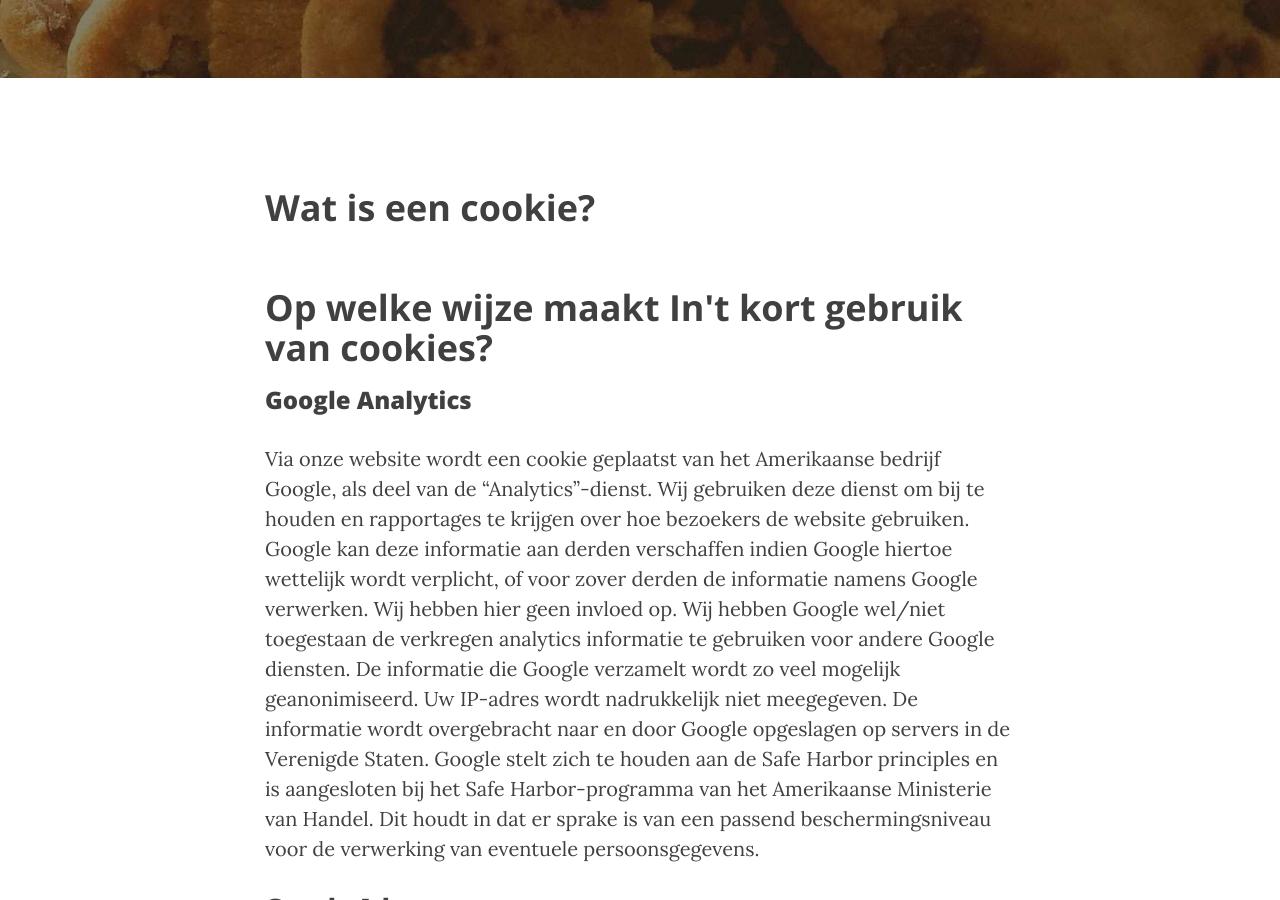
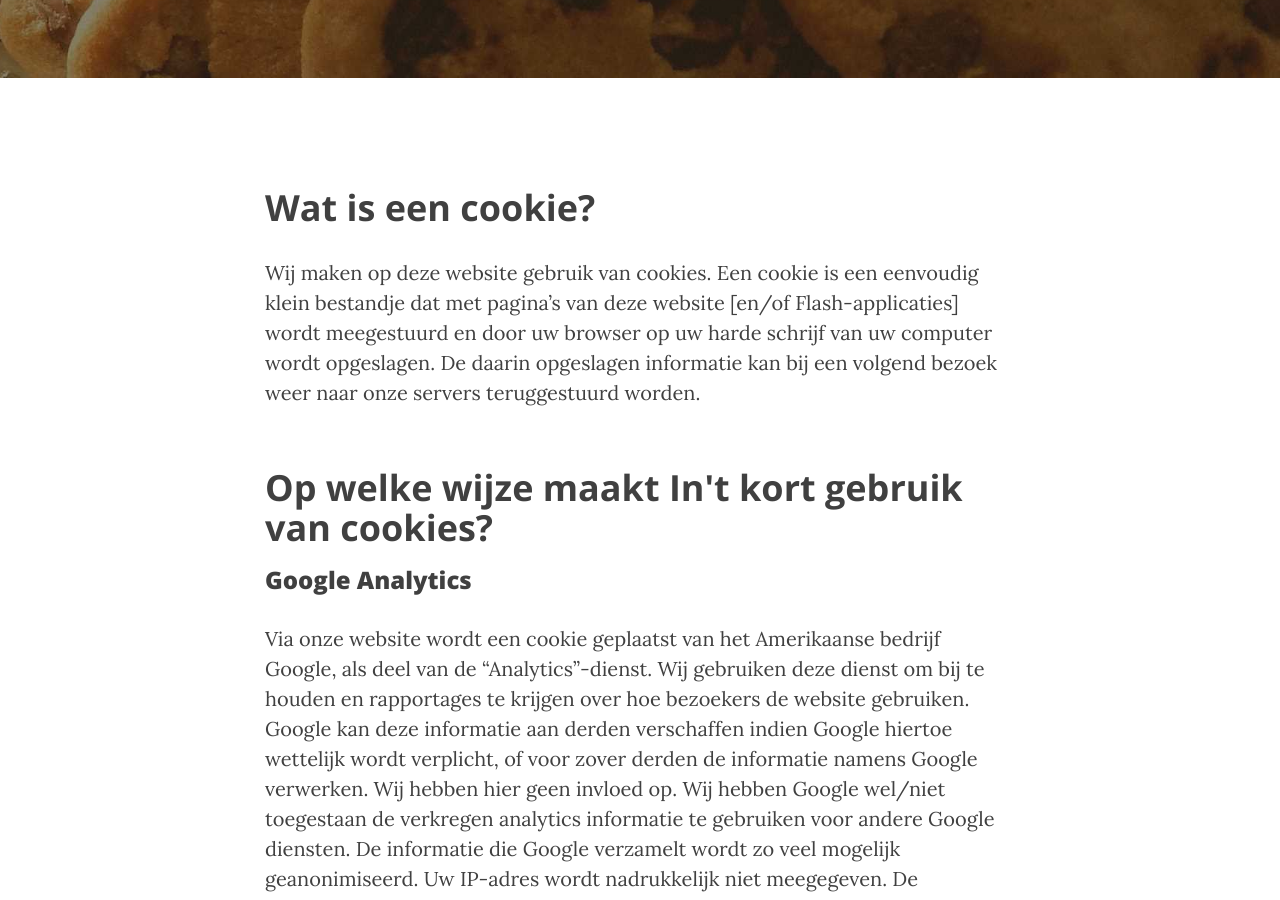
Before and after one commit to intkort/intkort.github.io, a Jekyll site: the page built from cookieverklaring.html, in a window 1280 px wide and 900 px high, scrolled down 370 px. Built offline with Jekyll 4.4.1, drawn with Linux system fonts in a browser that asks for light colours; nearby versions of some CDN libraries; some web fonts are replaced.

Commit message:
Update cookieverklaring.html

```diff
--- a/cookieverklaring.html
+++ b/cookieverklaring.html
@@ -5,7 +5,7 @@ description: "Cookieverklaring van In't Kort"
 header-img: "img/cookies-bg.jpg"
 ---
 <h2 class="section-heading">Wat is een cookie?</h2>
-<p><p>
+<p>Wij maken op deze website gebruik van cookies. Een cookie is een eenvoudig klein bestandje dat met pagina’s van deze website [en/of Flash-applicaties] wordt meegestuurd en door uw browser op uw harde schrijf van uw computer wordt opgeslagen. De daarin opgeslagen informatie kan bij een volgend bezoek weer naar onze servers teruggestuurd worden.<p>
 <h2 class="section-heading">Op welke wijze maakt In't kort gebruik van cookies?</h2>
 <h3>Google Analytics</h3>
 <p>Via onze website wordt een cookie geplaatst van het Amerikaanse bedrijf Google, als deel van de “Analytics”-dienst. Wij gebruiken deze dienst om bij te houden en rapportages te krijgen over hoe bezoekers de website gebruiken. Google kan deze informatie aan derden verschaffen indien Google hiertoe wettelijk wordt verplicht, of voor zover derden de informatie namens Google verwerken. Wij hebben hier geen invloed op. Wij hebben Google wel/niet toegestaan de verkregen analytics informatie te gebruiken voor andere Google diensten.
```
